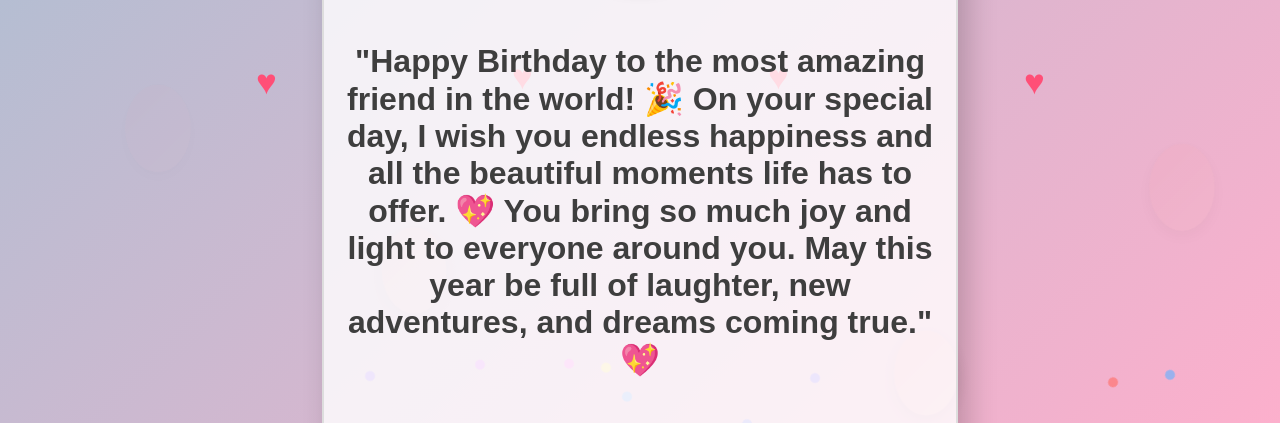
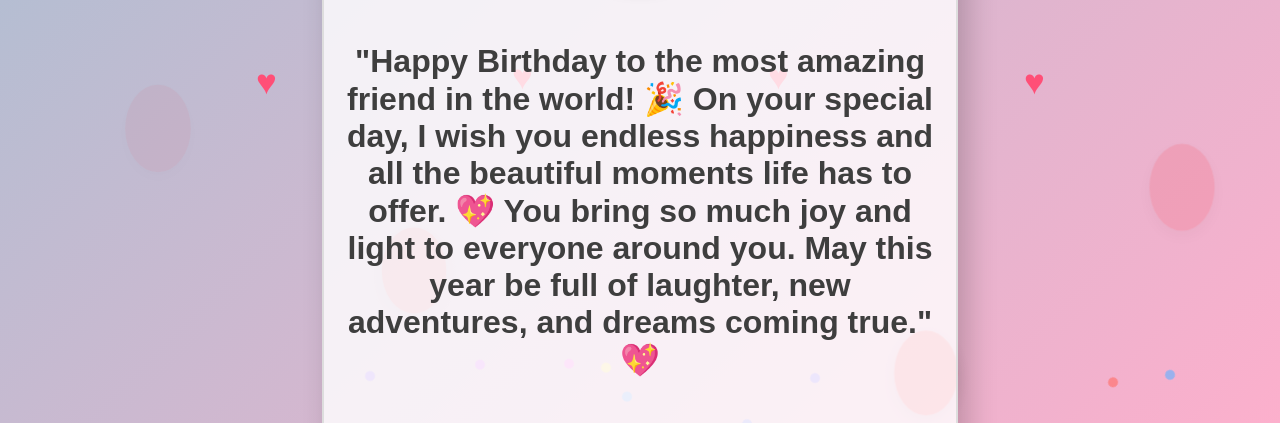
Before and after one commit to anirudh90-cell/last, a plain HTML site: page index.html in a window 1280 px wide. Shown: the part 309-732 px from the top of the page. Drawn offline with Linux system fonts and the light colour scheme.

Commit message:
Update index.html

```diff
--- a/index.html
+++ b/index.html
@@ -45,7 +45,7 @@
             position: absolute;
             width: 60px;
             height: 80px;
-            background: linear-gradient(135deg, #ff9a9e, #fad0c4);
+            background: linear-gradient(135deg, #ff0000, #ff0000);
             border-radius: 50%;
             animation: rise 6s ease-in-out infinite;
             box-shadow: 0px 5px 15px rgba(0, 0, 0, 0.3);
```
